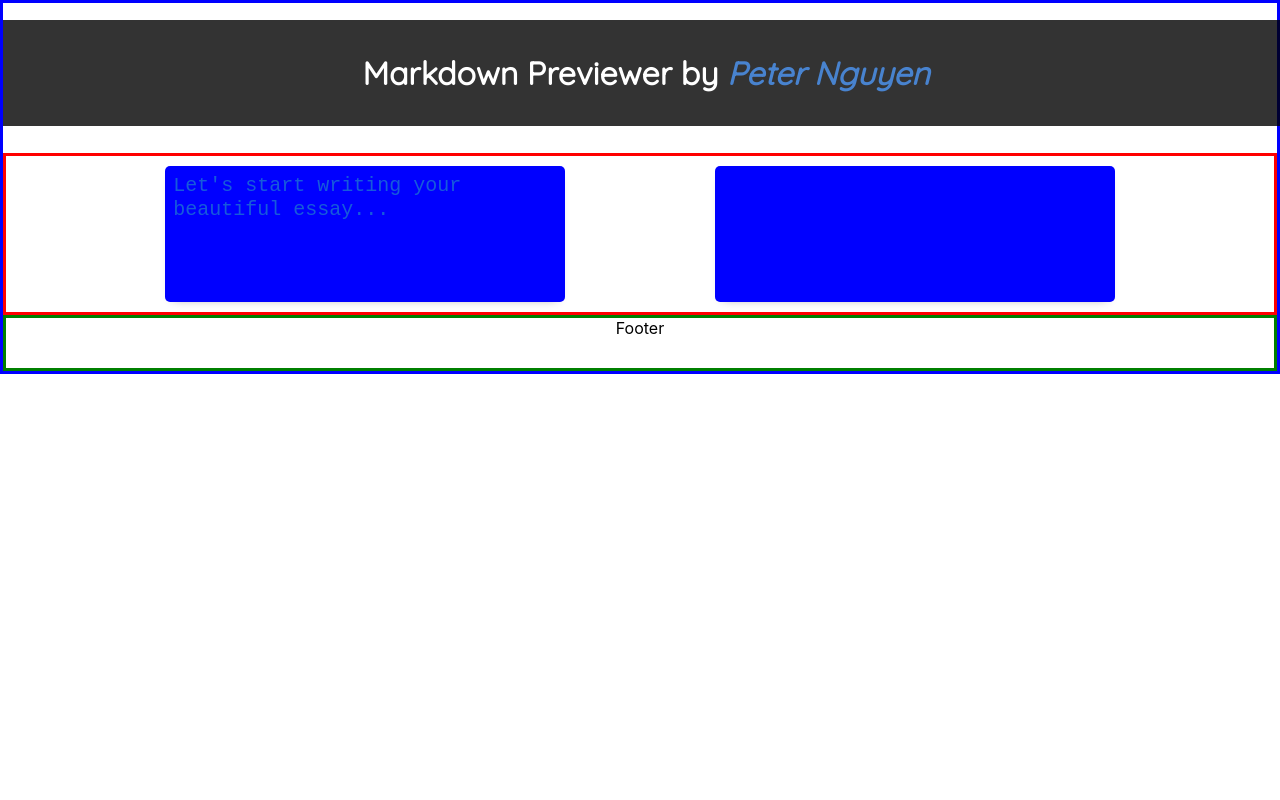
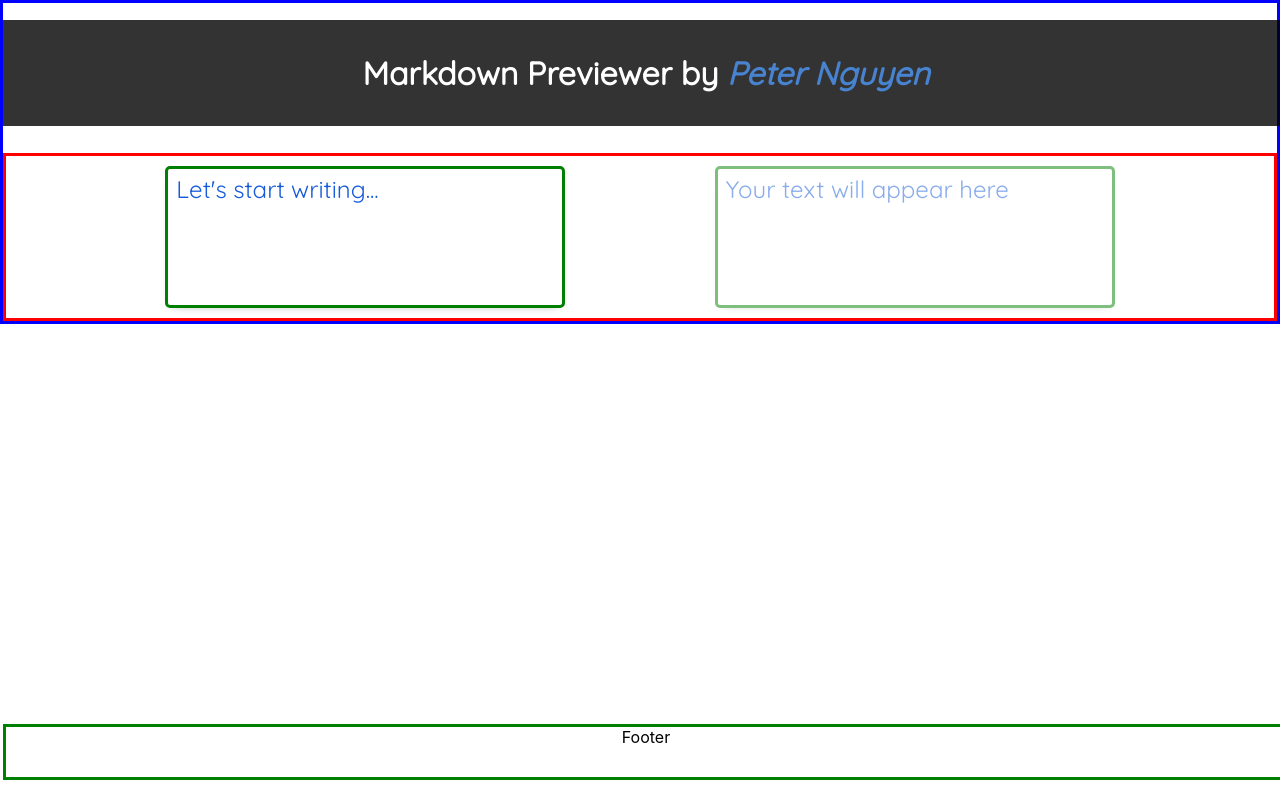
Before and after one commit to petercrackthecode/FCC_MarkdownPreviewer, a React (Create React App) app: page / in a window 1280 px wide. Built offline with nearby package versions, Linux system fonts and the light colour scheme.

Commit message:
Getting things done

```diff
--- a/src/components/Editor.js
+++ b/src/components/Editor.js
@@ -33,7 +33,7 @@ export default class Editor extends React.PureComponent   {
             className= 'container'
             value= {this.props.m_text}
             rows={this.props.m_rows}
-            placeholder={'Let\'s start writing your beautiful essay...'}
+            placeholder={'Let\'s start writing...'}
             onChange= {this.handleTextChange}
         />
     );
--- a/src/components/Preview.js
+++ b/src/components/Preview.js
@@ -3,7 +3,11 @@ import React from 'react';
 
 
 export default function Preview(props)   {
-    return <div id='preview' className='container'>{props.m_text}</div>;
+    const displayText= props.m_text ? props.m_text : 'Your text will appear here';
+    const colorStyle= props.m_text ? {color: "black", opacity: '1'}
+                                   : {color: "rgb(22, 91, 219)", opacity: '0.5'};
+    return <div id='preview'
+                className='container' style={colorStyle}>{displayText}</div>;
 }
 
 
--- a/src/styles/App.css
+++ b/src/styles/App.css
@@ -5,30 +5,28 @@
   border-radius: 5px;
   padding: 8px;
   resize: none;
-  font-size: 20px;
+  font-size: 24px;
   line-height: 24px;
-  overflow: auto;
+  overflow-y: auto;
+  overflow-x: none;
   height: auto;
   width: 400px;
   box-shadow: 0px 4px 10px -8px grey;
-  background-color: blue;
-}
+  background-color: white;
+  font-family: 'Quicksand', 'san-serif';
+  text-align: left;
+  z-index: 2; }
   #app #content .container::placeholder {
-  color: #165bdb;
-}
-#app #content .container:focus {
-  outline: none;
-}
+    color: #165bdb; }
 
 #app {
   display: block;
   position: relative;
   text-align: center;
-  border: 3px solid blue;
-}
+  border: 3px solid blue; }
   #app #header {
     position: fixed;
-  display: block;
+    /*  display: block; */
     top: 20px;
     width: 100%;
     height: 100px;
@@ -38,12 +36,11 @@
     line-height: 100px;
     font-weight: 900;
     font-size: 32px;
-  font-family: "Quicksand", sans-serif;
+    font-family: 'Quicksand', sans-serif;
     opacity: 0.8;
-}
+    z-index: 1; }
     #app #header i {
-  color: #1b64c4;
-}
+      color: #1b64c4; }
   #app #content {
     margin-top: 150px;
     display: flex;
@@ -51,10 +48,18 @@
     border: 3px solid red;
     justify-content: space-evenly;
     padding: 10px;
-}
+    position: relative;
+    z-index: 2; }
+    #app #content .container {
+      border: 3px solid green; }
+    #app #content #preview {
+      color: #165bdb; }
   #app #footer {
     min-height: 50px;
     border: 3px solid green;
-}
+    z-index: 1;
+    position: fixed;
+    bottom: 20px;
+    width: 100%; }
 
 /*# sourceMappingURL=App.css.map */
--- a/src/styles/App.scss
+++ b/src/styles/App.scss
@@ -11,20 +11,20 @@
     border-radius: 5px;
     padding: 8px;
     resize: none;
-    font-size: 20px;
+    font-size: 24px;
     line-height: 24px;
-    overflow: auto;
+    overflow-y: auto;
+    overflow-x: none;
     height: auto;
     width: 400px;
     box-shadow: 0px 4px 10px -8px grey;
-    background-color: blue;
+    background-color: white;
+    font-family: 'Quicksand', 'san-serif';
+    text-align: left;
+    z-index: 2;
 
     &::placeholder {
-        color: rgb(22, 91, 219)
-    }
-
-    &:focus {
-        outline: none;
+        color: rgb(22, 91, 219);
     }
 }
 
@@ -36,7 +36,7 @@
 
     #header    {
         position: fixed;
-        display: block;
+        /*  display: block; */
         top: 20px;
         width: 100%;
         height: 100px;
@@ -48,6 +48,7 @@
         font-size: 32px;
         font-family: 'Quicksand', sans-serif;
         opacity: 0.8;
+        z-index: 1;
 
         i   {
             color: rgb(27, 100, 196);
@@ -61,10 +62,12 @@
         @include Border(red);
         justify-content: space-evenly;
         padding: 10px;
-
+        position: relative;
+        z-index: 2;
 
         .container  {
             @extend %Container;
+            @include Border(green);
         }
 
         #editor {
@@ -72,12 +75,16 @@
         }
 
         #preview    {
-
+            color: rgb(22, 91, 219);
         }
     }
 
     #footer {
         min-height: 50px;
-        border: 3px solid green;
+        @include Border(green);
+        z-index: 1;
+        position: fixed;
+        bottom: 20px;
+        width: 100%;
     }
 }
```
Also changed, not shown: 2 other files (tests, documents, lock files or other folders). Lines whose indentation alone changed are shown as unchanged.
